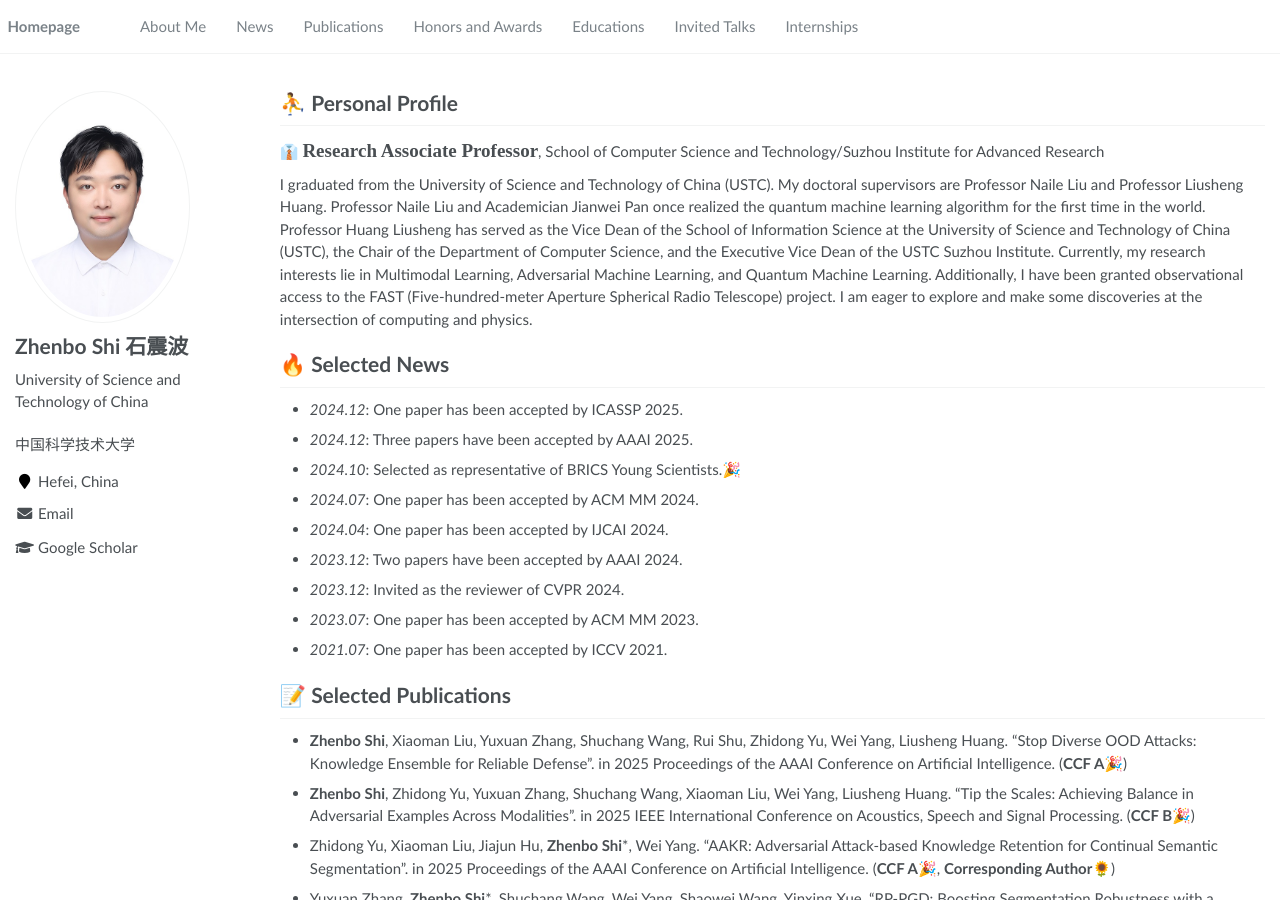
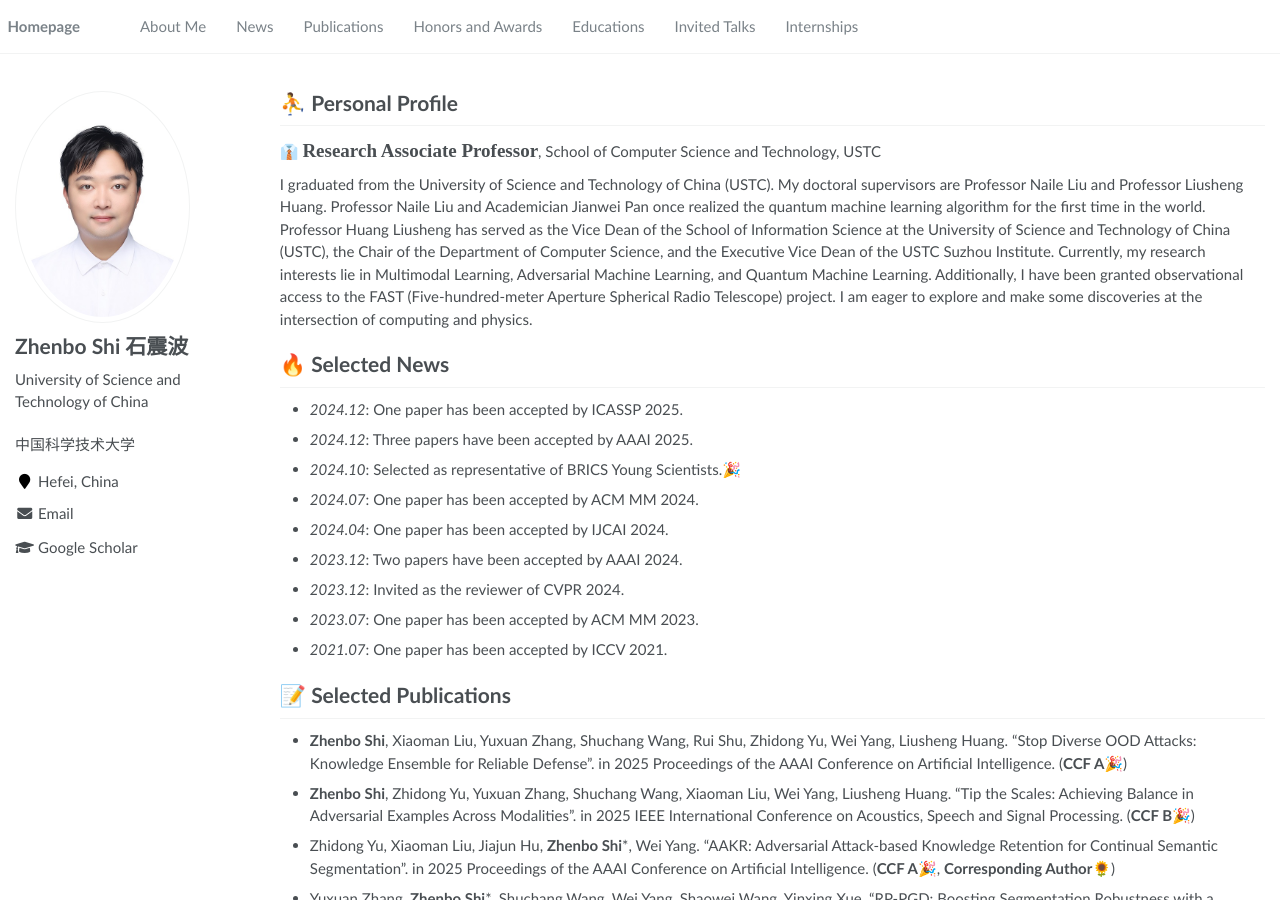
Before and after one commit to shizhenbo/shizhenbo.github.io, a Jekyll site: the page built from _pages/about.md, in a window 1280 px wide and 900 px high. Built offline with Jekyll 4.4.1, drawn with Linux system fonts in a browser that asks for light colours.

Commit message:
Update about.md

```diff
--- a/_pages/about.md
+++ b/_pages/about.md
@@ -12,7 +12,7 @@ redirect_from:
 <span class='anchor' id='about-me'></span>
 
 # ⛹️ Personal Profile
-👔 <span style="font-family: 'Times New Roman', serif; font-weight: bold; font-size: 19px;">Research Associate Professor</span>, School of Computer Science and Technology/Suzhou Institute for Advanced Research
+👔 <span style="font-family: 'Times New Roman', serif; font-weight: bold; font-size: 19px;">Research Associate Professor</span>, School of Computer Science and Technology, USTC
 
 
 I graduated from the University of Science and Technology of China (USTC).
```
